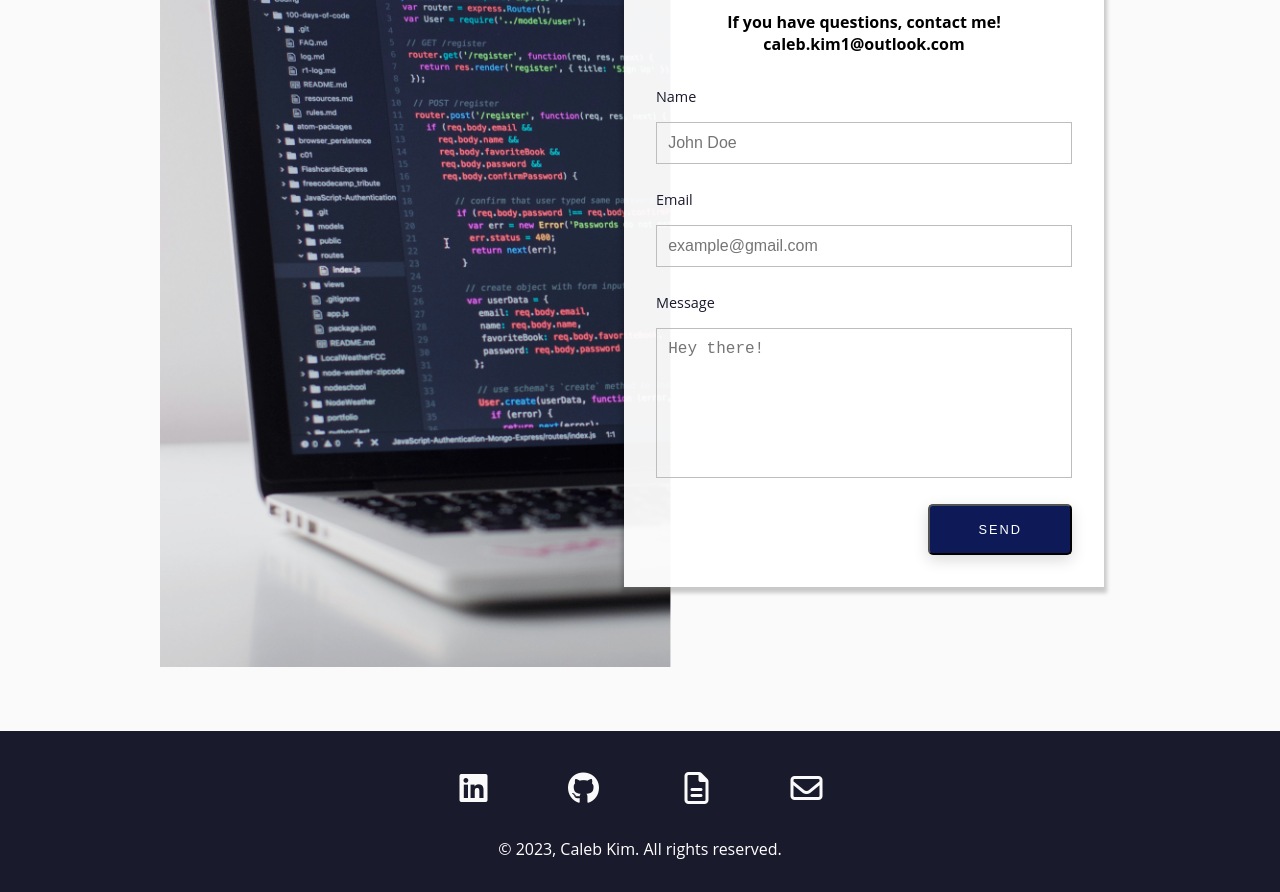
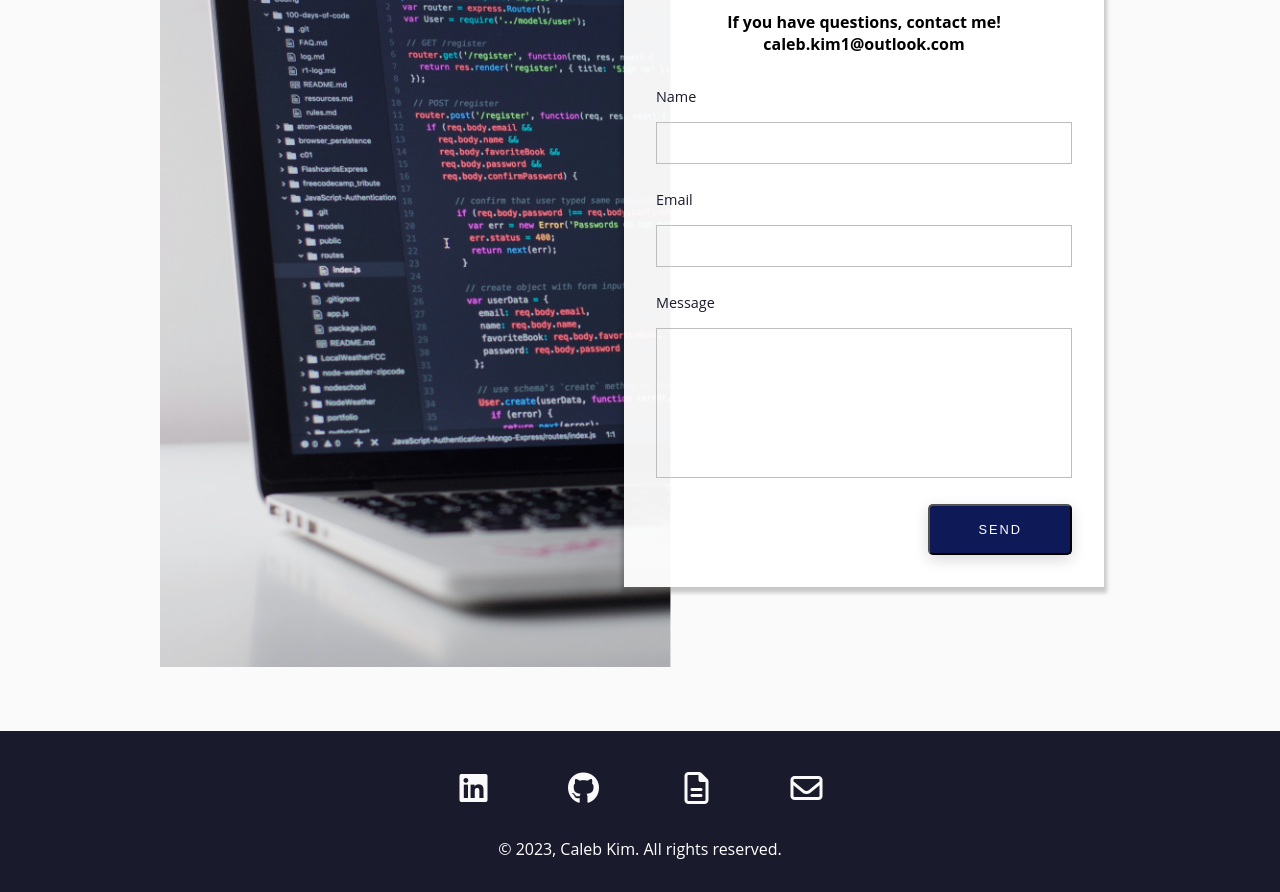
Before and after one commit to Swhag/old-portfolio, a React (Create React App) app: page / in a window 1280 px wide. Shown: the part 4520-5412 px from the top of the page. Built offline with nearby package versions, Linux system fonts and the light colour scheme; the HTML template or start-up script is replaced by a standard one.

Commit message:
Update Contact.js

```diff
--- a/src/components/Contact.js
+++ b/src/components/Contact.js
@@ -52,7 +52,6 @@ function Contact(props) {
                   required
                   type='text'
                   className='contact-form-input'
-                  placeholder='John Doe'
                   name='name'
                   id='name'
                 />
@@ -64,7 +63,6 @@ function Contact(props) {
                   required
                   type='text'
                   className='contact__form-input'
-                  placeholder='example@gmail.com'
                   name='user_email'
                   id='email'
                 />
@@ -76,7 +74,6 @@ function Contact(props) {
                   required
                   rows='7'
                   className='contact__form-input'
-                  placeholder='Hey there!'
                   name='message'
                   id='message'
                 ></textarea>
```
